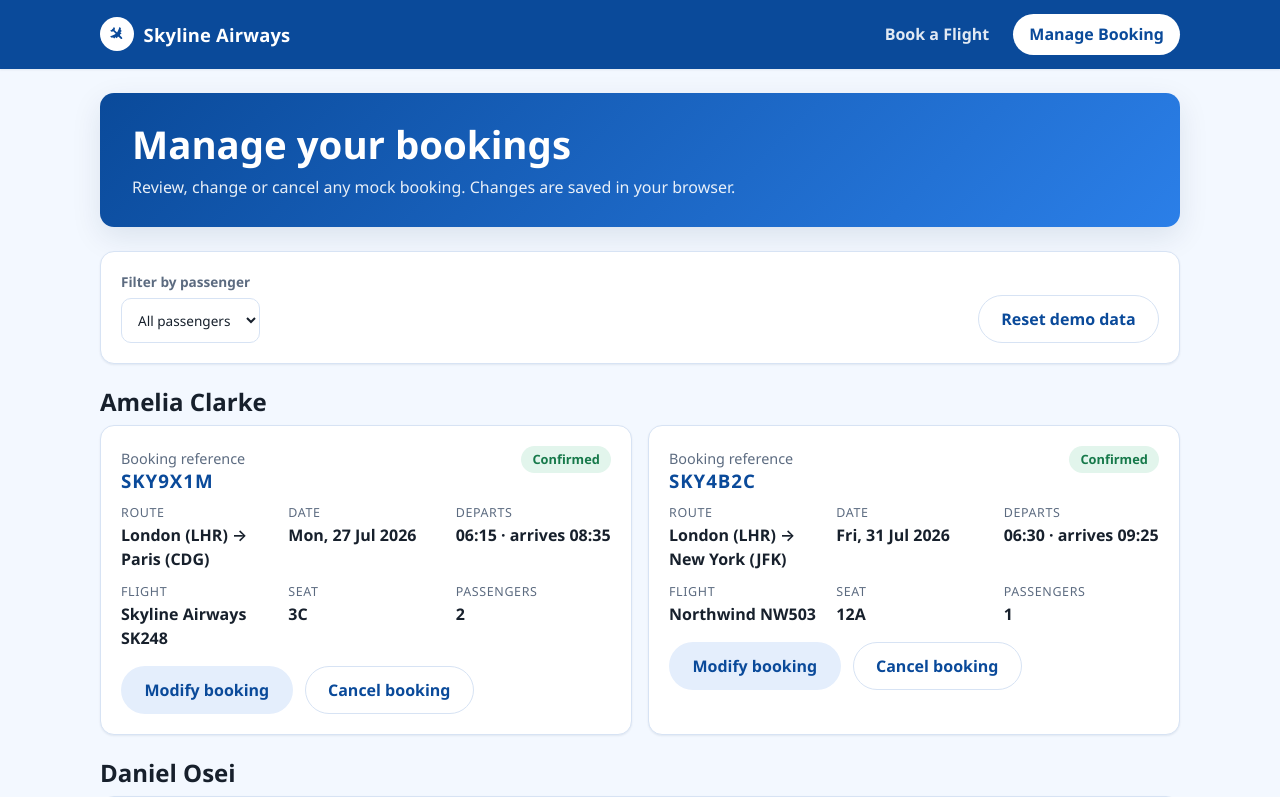
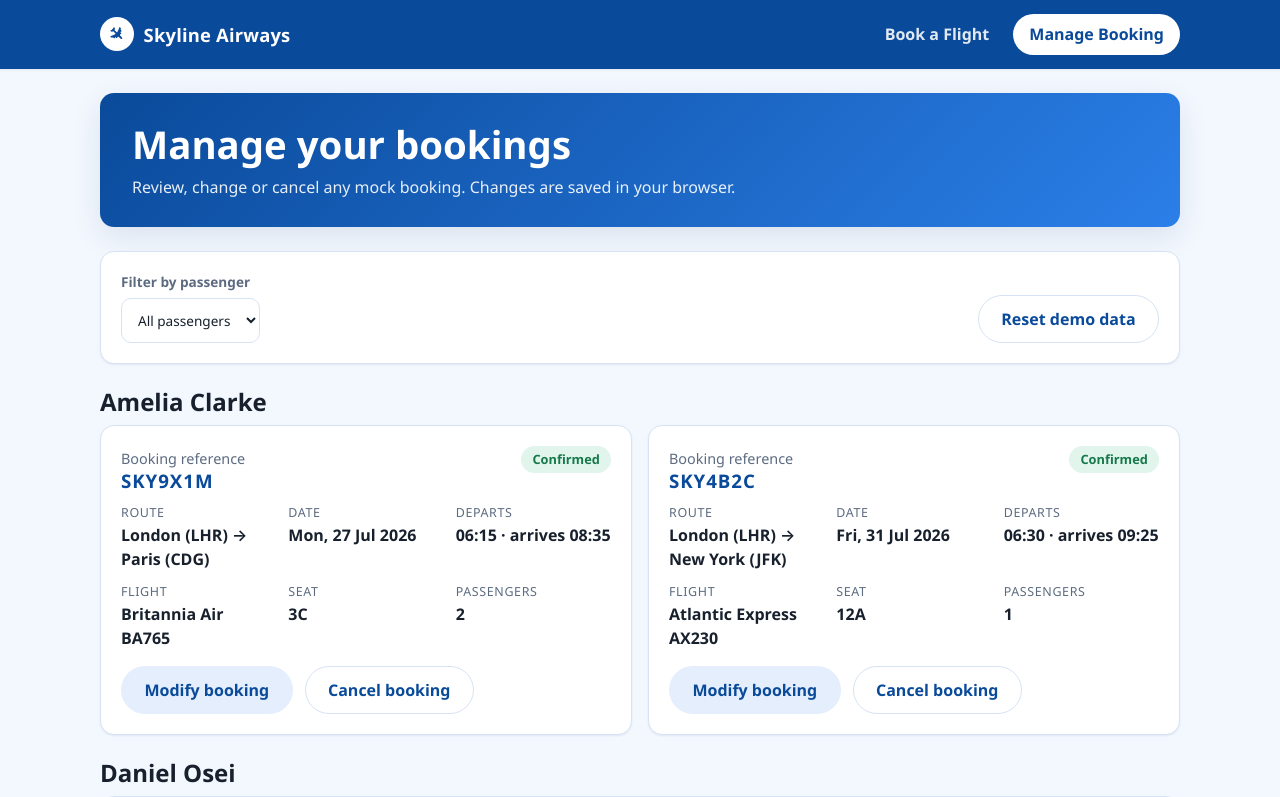
Before and after one commit to MattApiar/Flight-bookings, a React (Vite) app: page /manage in a window 1280 px wide. Shown: the top 797 px of the page. Built offline with nearby package versions, Linux system fonts and the light colour scheme.

Commit message:
Use stable flight ids and drop bookings with unknown flights

```diff
--- a/src/context/BookingsContext.tsx
+++ b/src/context/BookingsContext.tsx
@@ -1,6 +1,7 @@
 import { createContext, useCallback, useContext, useEffect, useMemo, useState } from 'react';
 import type { ReactNode } from 'react';
 import { initialBookings } from '../data/bookings';
+import { flightById } from '../data/flights';
 import type { Booking } from '../types';
 
 const STORAGE_KEY = 'flight-bookings.v1';
@@ -33,7 +34,9 @@ const loadBookings = (): Booking[] => {
     if (!raw) return initialBookings;
     const parsed: unknown = JSON.parse(raw);
     if (!Array.isArray(parsed)) return initialBookings;
-    return parsed as Booking[];
+    // Drop bookings whose flight has fallen out of the rolling timetable window.
+    const stored = (parsed as Booking[]).filter((b) => flightById(b.flightId));
+    return stored.length > 0 ? stored : initialBookings;
   } catch {
     return initialBookings;
   }
--- a/src/data/flights.ts
+++ b/src/data/flights.ts
@@ -210,28 +210,37 @@ const isoDate = (offsetDays: number): string => {
   return date.toISOString().slice(0, 10);
 };
 
+/** Small stable hash so airline, price and aircraft stay identical for a given flight id. */
+const hash = (value: string): number => {
+  let result = 0;
+  for (let i = 0; i < value.length; i += 1) {
+    result = (result * 31 + value.charCodeAt(i)) % 100000;
+  }
+  return result;
+};
+
 const buildTimetable = (): Flight[] => {
   const built: Flight[] = [];
-  let index = 0;
 
   for (let day = 0; day < SCHEDULE_DAYS; day += 1) {
     const departureDate = isoDate(day);
     routeTemplates.forEach((route) => {
       route.slots.forEach(({ departureTime, arrivalTime }) => {
-        index += 1;
-        const airline = airlines[index % airlines.length];
+        const id = `${route.originCode}-${route.destinationCode}-${departureDate}-${departureTime.replace(':', '')}`;
+        const seed = hash(id);
+        const airline = airlines[seed % airlines.length];
         built.push({
-          id: `FL${String(index).padStart(6, '0')}`,
+          id,
           airline: airline.name,
-          flightNumber: `${airline.prefix}${100 + (index % 800)}`,
+          flightNumber: `${airline.prefix}${100 + (seed % 800)}`,
           originCode: route.originCode,
           destinationCode: route.destinationCode,
           departureDate,
           departureTime,
           arrivalTime,
           duration: route.duration,
-          price: route.basePrice + ((index * 13) % 90),
-          aircraft: aircraftTypes[index % aircraftTypes.length],
+          price: route.basePrice + ((seed * 13) % 90),
+          aircraft: aircraftTypes[seed % aircraftTypes.length],
         });
       });
     });
```
